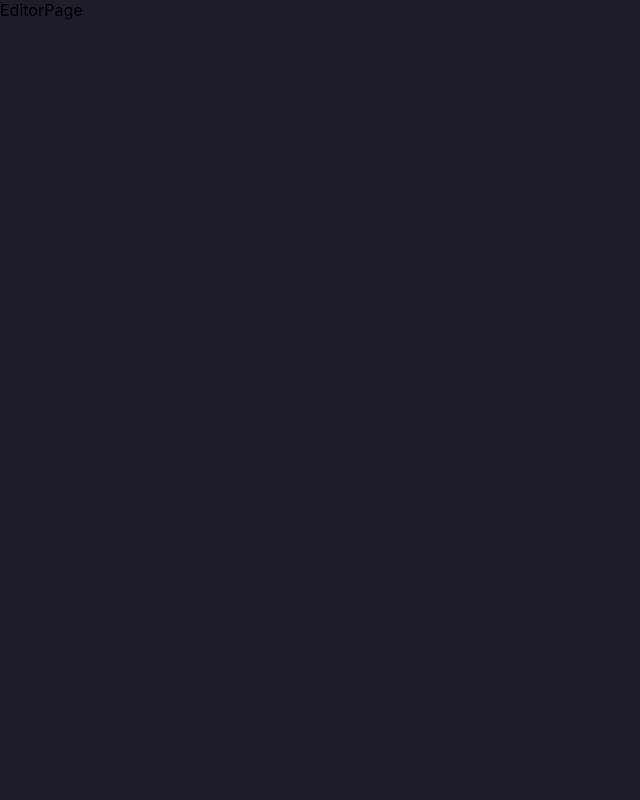
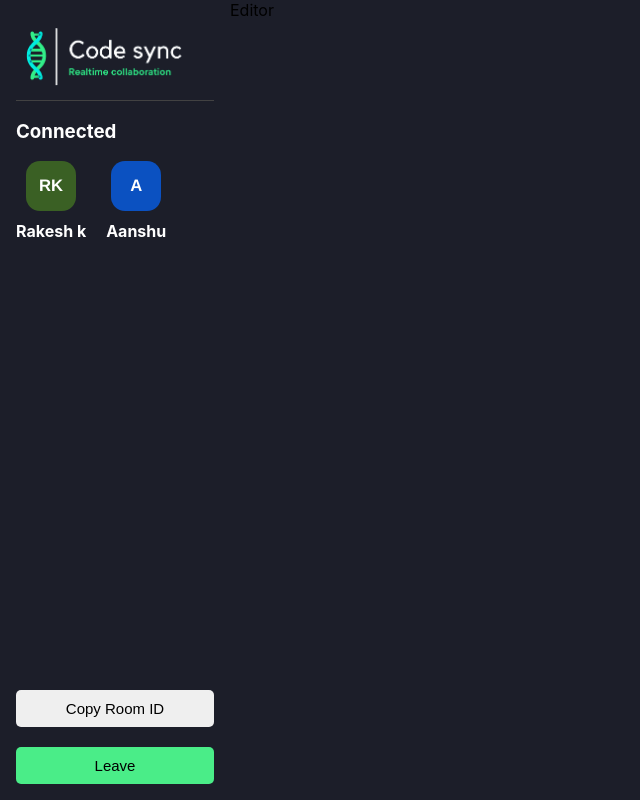
Before and after one commit to AnshuPathak-88825/Live-code, a React (Create React App) app in the folder realtime_code_editor/: page /Editor/1 in a window 1280 px wide. Shown: the whole page, without its empty margins (0-640 px from the left). Built offline with nearby package versions, Linux system fonts and the light colour scheme.

Commit message:
created aside section of code editor

```diff
--- a/realtime_code_editor/package.json
+++ b/realtime_code_editor/package.json
@@ -6,8 +6,10 @@
     "@testing-library/jest-dom": "^5.16.5",
     "@testing-library/react": "^13.4.0",
     "@testing-library/user-event": "^13.5.0",
+    "codemirror": "^6.0.1",
     "navigate": "^0.3.6",
     "react": "^18.2.0",
+    "react-avatar": "^5.0.3",
     "react-dom": "^18.2.0",
     "react-hot-toast": "^2.4.0",
     "react-router-dom": "^6.8.2",
--- a/realtime_code_editor/src/App.css
+++ b/realtime_code_editor/src/App.css
@@ -1,40 +1,31 @@
 .HomePageWrapper {
-
   height: 100vh;
   color: #fff;
   display: flex;
   align-items: center;
   justify-content: center;
-
 }
-.FormWrapper
-{
+.FormWrapper {
   background: #282a35;
   padding: 20px;
   border-radius: 10px;
   width: 400px;
   margin: 8px;
   max-width: 90%;
-
 }
-.inputGroup
-{
+.inputGroup {
   display: flex;
   flex-direction: column;
 }
-.Mainlabel
-{
+.Mainlabel {
   margin-bottom: 20px;
   margin-top: 0px;
 }
-.homePageLogo
-{
+.homePageLogo {
   height: 80px;
   margin-bottom: 30px;
-
 }
-.inputBox
-{
+.inputBox {
   padding: 10px;
   border-radius: 5px;
   outline: none;
@@ -44,39 +35,74 @@
   font-size: 15px;
   font-weight: bold;
 }
-.btn
-{
-  border:none;
+.btn {
+  border: none;
   padding: 10px;
   border-radius: 5px;
-  font-size:15px;
+  font-size: 15px;
   cursor: pointer;
   transition: all 0.3s ease-in-out;
 }
-.joinBtn
-{
-  background:#4aed88;
+.joinBtn ,.leaveBtn{
+  background: #4aed88;
   width: 100px;
-  margin-left: auto ;
-
+  margin-left: auto;
 }
-.joinBtn:hover{
+.joinBtn,.leaveBtn:hover {
   background: #2b824c;
 }
-.createInfo
-{
+.createInfo {
   margin: 0 auto;
   margin-top: 20px;
 }
-.createNewBtn
-{
+.createNewBtn {
   color: #4aed88;
   text-decoration: none;
   border-bottom: 1px solid #4aed88;
   transition: all 0.3s ease-in-out;
-
 }
-.createNewBtn:hover{
+.createNewBtn:hover {
   color: #368650;
   border-color: #368650;
 }
+.minWrap {
+  display: grid;
+  grid-template-columns: 230px 1fr;
+  height: 100vh;
+}
+.aside {
+  background: #1c1e29;
+  padding: 16px;
+  color: #fff;
+  display: flex;
+  flex-direction: column;
+}
+.asideInner {
+  flex: 1;
+}
+.clientList {
+  display: flex;
+  align-items: center;
+  flex-wrap: wrap;
+  gap: 20px;
+}
+.client {
+  display: flex;
+  align-items: center;
+  flex-direction: column;
+  font-weight: bold;
+}
+.userName {
+  margin-top: 10px;
+}
+.logo {
+  border-bottom: 1px solid #424242;
+  padding: 10px;
+}
+.logoImage {
+  height: 60px;
+}
+.leaveBtn {
+  margin-top: 20px;
+  width: 100%;
+}
--- /dev/null
+++ b/realtime_code_editor/src/Component/Client.js
@@ -0,0 +1,12 @@
+import React from "react";
+import Avatar from "react-avatar";
+const Client=({username})=>{
+    console.log(username);
+    return (
+        <div className="client">
+            <Avatar name={username} size={50} round="14px"  />
+            <span className="userName">{username}</span>
+        </div>
+    )
+}
+export default Client;
--- /dev/null
+++ b/realtime_code_editor/src/Component/Editor.js
@@ -0,0 +1,7 @@
+import React from "react"
+const Editor=()=>{
+    return (
+        <div>Editor</div>
+    )
+}
+export default Editor;
--- a/realtime_code_editor/src/pages/EditorPage.js
+++ b/realtime_code_editor/src/pages/EditorPage.js
@@ -1,7 +1,39 @@
-import React from "react";
+import React, { useState } from "react";
+import Client from "../Component/Client";
+import Editor from "../Component/Editor";
 const EditorPage = () => {
-    return (
-        <div>EditorPage</div>
-    )
-}
+  const [clients, setclients] = useState([
+    { socketId: 1, username: "Rakesh k" },
+    { socketId: 2, username: "Aanshu" },
+  ]);
+  return (
+    <div className="minWrap">
+      <div className="aside">
+        <div className="asideInner">
+          <div className="logo">
+            <img
+              className="logoImage"
+              src="/code-sync.png"
+              alt="Code-sync-logo"
+            />
+
+          </div>
+          <h3>Connected</h3>
+
+          <div className="clientList">
+              {clients.map((client) => (
+                <Client key={client.socketId} username={client.username} />
+              ))}
+            </div>
+        </div>
+        <button className="btn copyBtn">Copy Room ID</button>
+        <button className="btn leaveBtn">Leave</button>
+
+      </div>
+      <div className="editorwrap">
+        <Editor/>
+      </div>
+    </div>
+  );
+};
 export default EditorPage;
```
Also changed, not shown: 1 other file (tests, documents, lock files or other folders).
